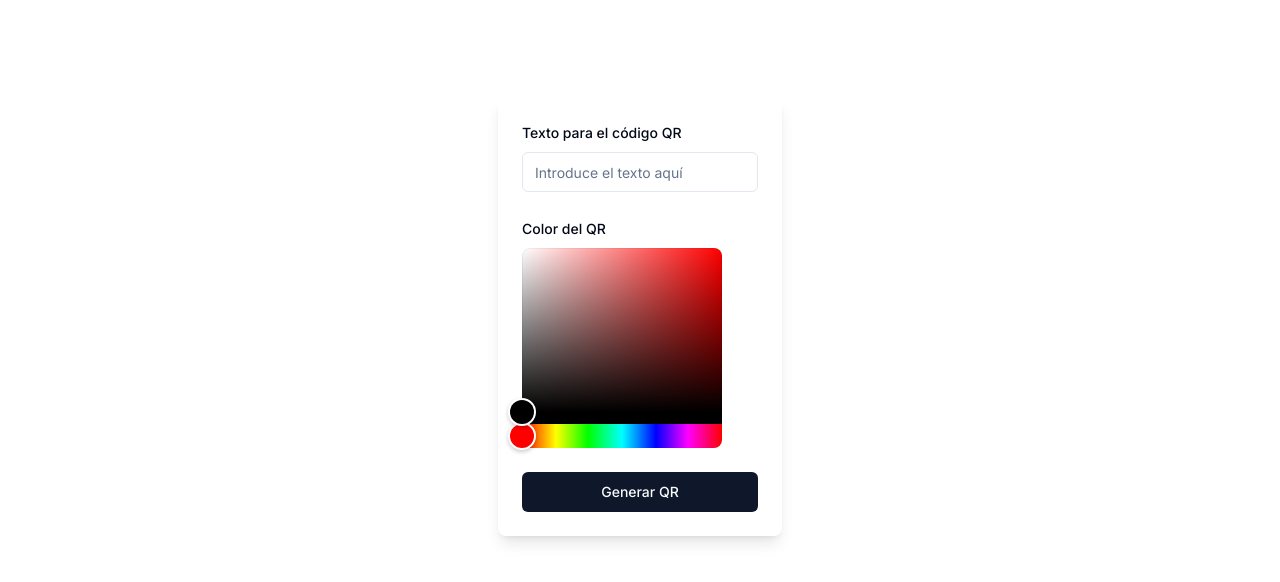
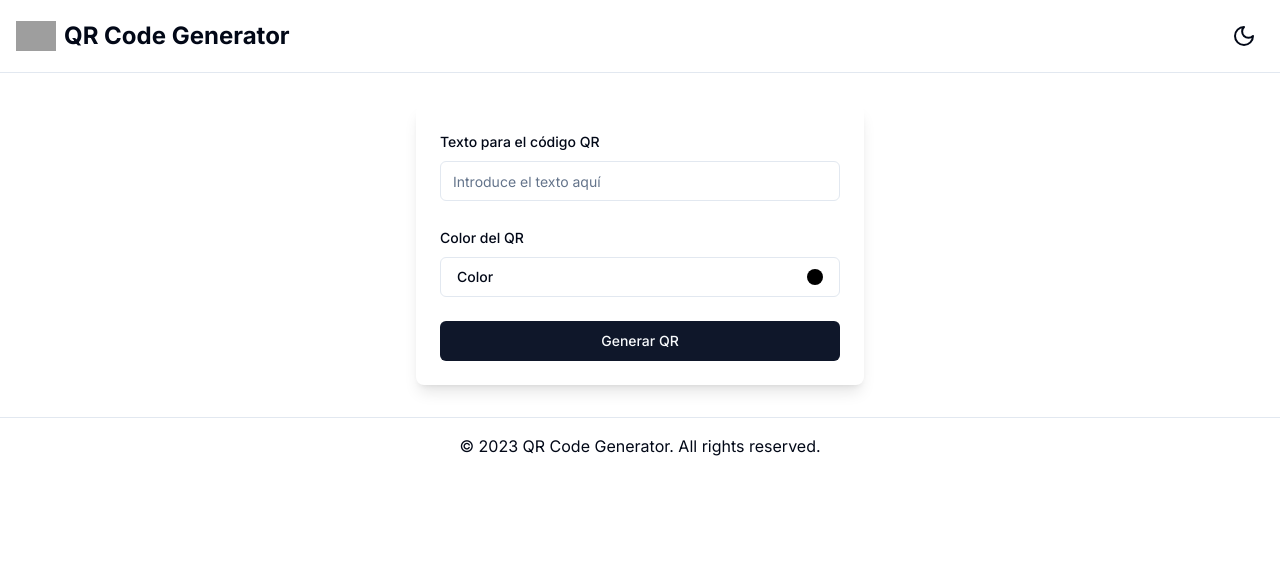
Before and after one commit to galaterro/QRCodeGenerator, a Next.js app: page / in a window 1280 px wide. Shown: the top 582 px of the page. Built offline with nearby package versions, Linux system fonts and the light colour scheme; grey boxes are pictures that could not be loaded.

Commit message:
wrappeado componente generador de qr

```diff
--- a/app/components/QRGenerator.tsx
+++ b/app/components/QRGenerator.tsx
@@ -1,12 +1,26 @@
 'use client'
 
-import React, { useState, useEffect, useRef } from 'react'
+import React, { useState, useRef, useCallback } from 'react'
 import { QRCodeCanvas } from 'qrcode.react'
 import { HexColorPicker } from 'react-colorful'
 import { Button } from '@/components/ui/button'
 import { Input } from '@/components/ui/input'
 import { Label } from '@/components/ui/label'
+import { Popover, PopoverContent, PopoverTrigger } from '@/components/ui/popover'
 import { ChevronUp, ChevronDown, Download } from 'lucide-react'
+
+function hexToRgb(hex: string) {
+  const result = /^#?([a-f\d]{2})([a-f\d]{2})([a-f\d]{2})$/i.exec(hex)
+  return result ? {
+    r: parseInt(result[1], 16),
+    g: parseInt(result[2], 16),
+    b: parseInt(result[3], 16)
+  } : null
+}
+
+function rgbToHex(r: number, g: number, b: number) {
+  return "#" + ((1 << 24) + (r << 16) + (g << 8) + b).toString(16).slice(1)
+}
 
 export default function QRGenerator() {
   const [text, setText] = useState('')
@@ -15,6 +29,16 @@ export default function QRGenerator() {
   const [size, setSize] = useState(128)
   const [downloadStatus, setDownloadStatus] = useState('')
   const qrRef = useRef<HTMLDivElement>(null)
+
+  const rgb = hexToRgb(color)
+
+  const handleRgbChange = useCallback((component: 'r' | 'g' | 'b', value: string) => {
+    const numValue = parseInt(value, 10)
+    if (isNaN(numValue) || numValue < 0 || numValue > 255) return
+
+    const newRgb = { ...rgb, [component]: numValue }
+    setColor(rgbToHex(newRgb.r, newRgb.g, newRgb.b))
+  }, [rgb])
 
   const generateQR = () => {
     setQrCode(text)
@@ -67,7 +91,48 @@ export default function QRGenerator() {
 
       <div className="space-y-2">
         <Label>Color del QR</Label>
-        <HexColorPicker color={color} onChange={setColor} />
+        <Popover>
+          <PopoverTrigger asChild>
+            <Button variant="outline" className="w-full justify-between">
+              Color
+              <div
+                className="w-4 h-4 rounded-full"
+                style={{ backgroundColor: color }}
+              />
+            </Button>
+          </PopoverTrigger>
+          <PopoverContent className="w-80">
+            <div className="flex space-x-4">
+              <HexColorPicker color={color} onChange={setColor} className="w-48" />
+              <div className="space-y-2 flex-1">
+                <Label htmlFor="hex-color">HEX</Label>
+                <Input
+                  id="hex-color"
+                  value={color}
+                  onChange={(e) => setColor(e.target.value)}
+                />
+                <Label htmlFor="r-color">R</Label>
+                <Input
+                  id="r-color"
+                  value={rgb?.r}
+                  onChange={(e) => handleRgbChange('r', e.target.value)}
+                />
+                <Label htmlFor="g-color">G</Label>
+                <Input
+                  id="g-color"
+                  value={rgb?.g}
+                  onChange={(e) => handleRgbChange('g', e.target.value)}
+                />
+                <Label htmlFor="b-color">B</Label>
+                <Input
+                  id="b-color"
+                  value={rgb?.b}
+                  onChange={(e) => handleRgbChange('b', e.target.value)}
+                />
+              </div>
+            </div>
+          </PopoverContent>
+        </Popover>
       </div>
 
       <Button onClick={generateQR} className="w-full">Generar QR</Button>
--- a/app/page.tsx
+++ b/app/page.tsx
@@ -1,11 +1,49 @@
+'use client'
+
+import { useState, useEffect } from 'react'
 import QRGenerator from '@/app/components/QRGenerator'
+import { Button } from '@/components/ui/button'
+import { Moon, Sun } from 'lucide-react'
+import Image from 'next/image'
 
 export default function Home() {
+  const [darkMode, setDarkMode] = useState(false)
+
+  useEffect(() => {
+    if (darkMode) {
+      document.documentElement.classList.add('dark')
+    } else {
+      document.documentElement.classList.remove('dark')
+    }
+  }, [darkMode])
+
   return (
-    <main className="flex min-h-screen flex-col items-center justify-between p-24">
-      <div className="relative flex place-items-center">
+    <div className={`min-h-screen bg-background text-foreground ${darkMode ? 'dark' : ''}`}>
+      <header className="flex justify-between items-center p-4 border-b">
+        <div className="flex items-center space-x-2">
+          <Image
+            src="/qr-code-logo.svg"
+            alt="QR Code Generator Logo"
+            width={40}
+            height={40}
+          />
+          <h1 className="text-2xl font-bold">QR Code Generator</h1>
+        </div>
+        <Button
+          variant="ghost"
+          size="icon"
+          onClick={() => setDarkMode(!darkMode)}
+          aria-label={darkMode ? 'Switch to light mode' : 'Switch to dark mode'}
+        >
+          {darkMode ? <Sun className="h-6 w-6" /> : <Moon className="h-6 w-6" />}
+        </Button>
+      </header>
+      <main className="flex flex-col items-center justify-center p-8">
         <QRGenerator />
-      </div>
-    </main>
+      </main>
+      <footer className="text-center p-4 border-t">
+        <p>&copy; 2023 QR Code Generator. All rights reserved.</p>
+      </footer>
+    </div>
   )
 }
--- /dev/null
+++ b/components/ui/popover.tsx
@@ -0,0 +1,31 @@
+"use client"
+
+import * as React from "react"
+import * as PopoverPrimitive from "@radix-ui/react-popover"
+
+import { cn } from "@/lib/utils"
+
+const Popover = PopoverPrimitive.Root
+
+const PopoverTrigger = PopoverPrimitive.Trigger
+
+const PopoverContent = React.forwardRef<
+  React.ElementRef<typeof PopoverPrimitive.Content>,
+  React.ComponentPropsWithoutRef<typeof PopoverPrimitive.Content>
+>(({ className, align = "center", sideOffset = 4, ...props }, ref) => (
+  <PopoverPrimitive.Portal>
+    <PopoverPrimitive.Content
+      ref={ref}
+      align={align}
+      sideOffset={sideOffset}
+      className={cn(
+        "z-50 w-72 rounded-md border bg-popover p-4 text-popover-foreground shadow-md outline-none data-[state=open]:animate-in data-[state=closed]:animate-out data-[state=closed]:fade-out-0 data-[state=open]:fade-in-0 data-[state=closed]:zoom-out-95 data-[state=open]:zoom-in-95 data-[side=bottom]:slide-in-from-top-2 data-[side=left]:slide-in-from-right-2 data-[side=right]:slide-in-from-left-2 data-[side=top]:slide-in-from-bottom-2",
+        className
+      )}
+      {...props}
+    />
+  </PopoverPrimitive.Portal>
+))
+PopoverContent.displayName = PopoverPrimitive.Content.displayName
+
+export { Popover, PopoverTrigger, PopoverContent }
--- a/package.json
+++ b/package.json
@@ -10,6 +10,7 @@
   },
   "dependencies": {
     "@radix-ui/react-label": "^2.1.0",
+    "@radix-ui/react-popover": "^1.1.1",
     "@radix-ui/react-slot": "^1.1.0",
     "@types/qrcode.react": "^1.0.5",
     "class-variance-authority": "^0.7.0",
```
Also changed, not shown: 1 other file (tests, documents, lock files or other folders).
